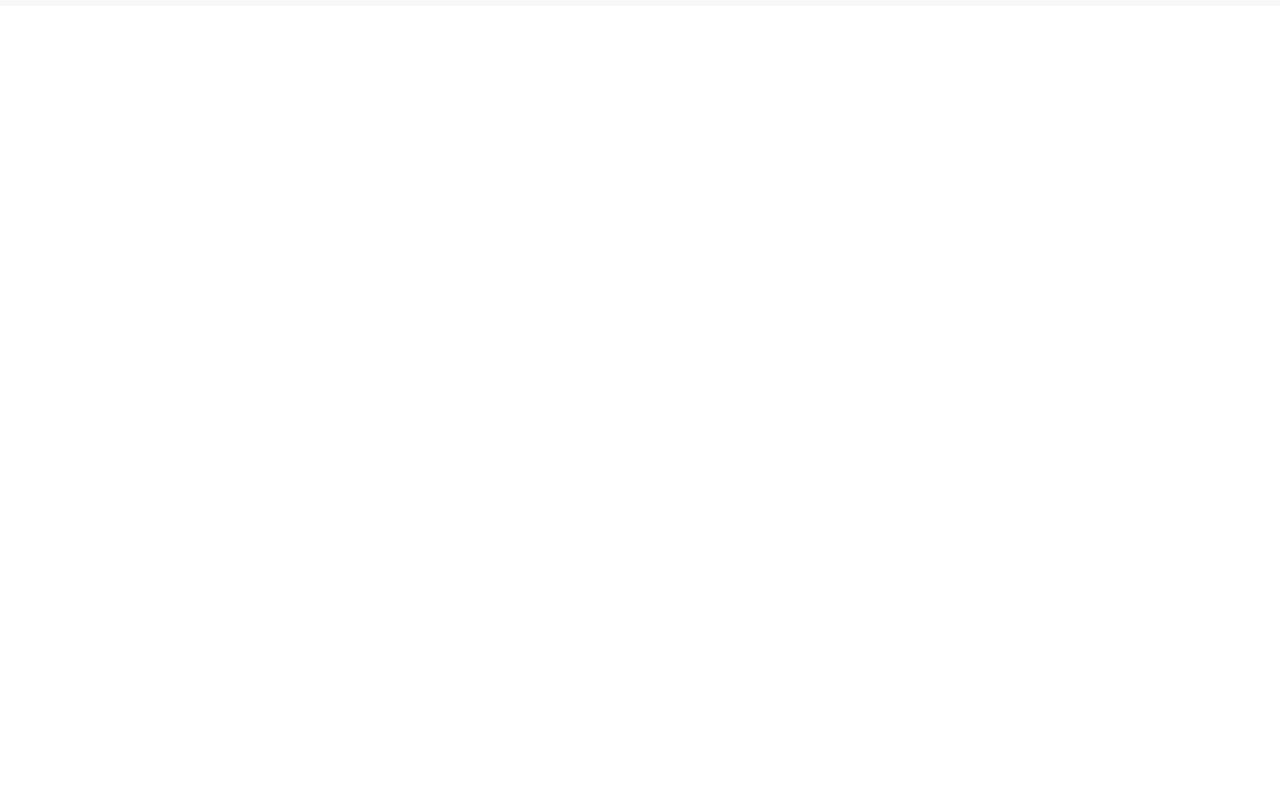
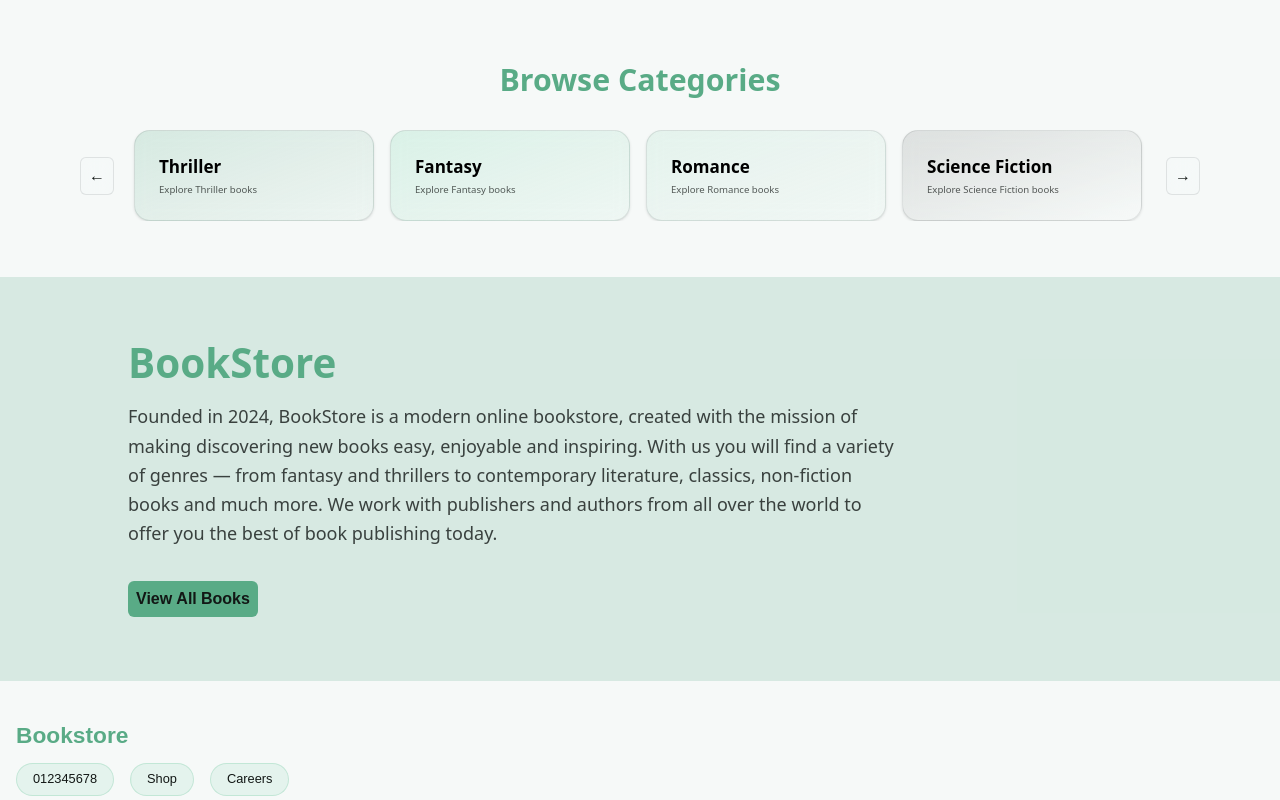
Before and after one commit to Antvndev/vite-bookstore, a React (Vite) app: page / in a window 1280 px wide. Shown: the part 1420-2220 px from the top of the page. Before the commit the page ends 1426 px from the top, so only its background shows below. Built offline with nearby package versions, Linux system fonts and the light colour scheme.

Commit message:
importent new creations

```diff
--- a/src/App.jsx
+++ b/src/App.jsx
@@ -7,16 +7,22 @@
 import Hero from './components/Hero.jsx'
 import StorePerks from './components/StorePerks.jsx';
 import FeaturedBooks from './components/FeaturedBooks.jsx';
+import BrowseCategories from "./components/BrowseCategories";
+import AboutSection from './components/AboutSection.jsx';
+import Footer from './components/Footer.jsx';
 
 function App() {
   const [count, setCount] = useState(0)
 
   return (<div className="bg-background" >
-     {/* Start of code */}
-      <Navbar />
-      <Hero />
-      <StorePerks />
-      <FeaturedBooks />
+    {/* Start of code */}
+    <Navbar />
+    <Hero />
+    <StorePerks />
+    <FeaturedBooks />
+    <BrowseCategories />
+    <AboutSection />
+    <Footer />
     {/* End of code */}
   </div>)
 }
```
